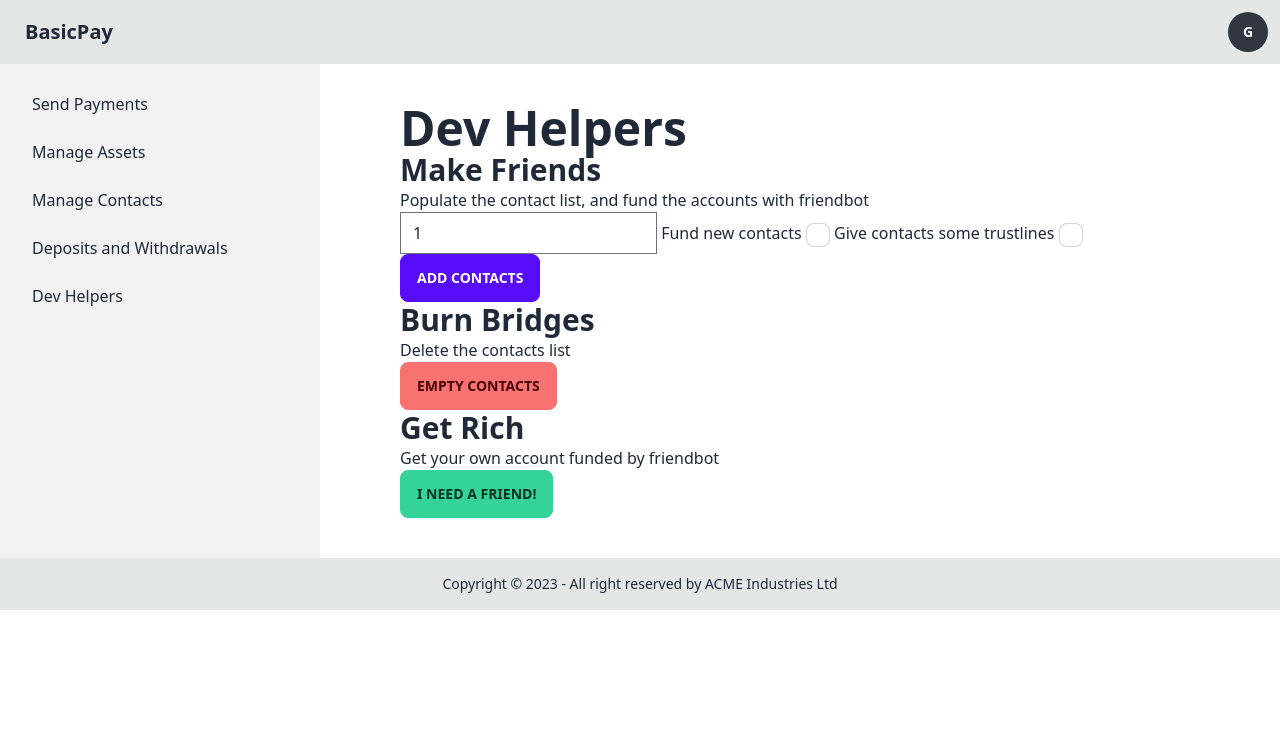
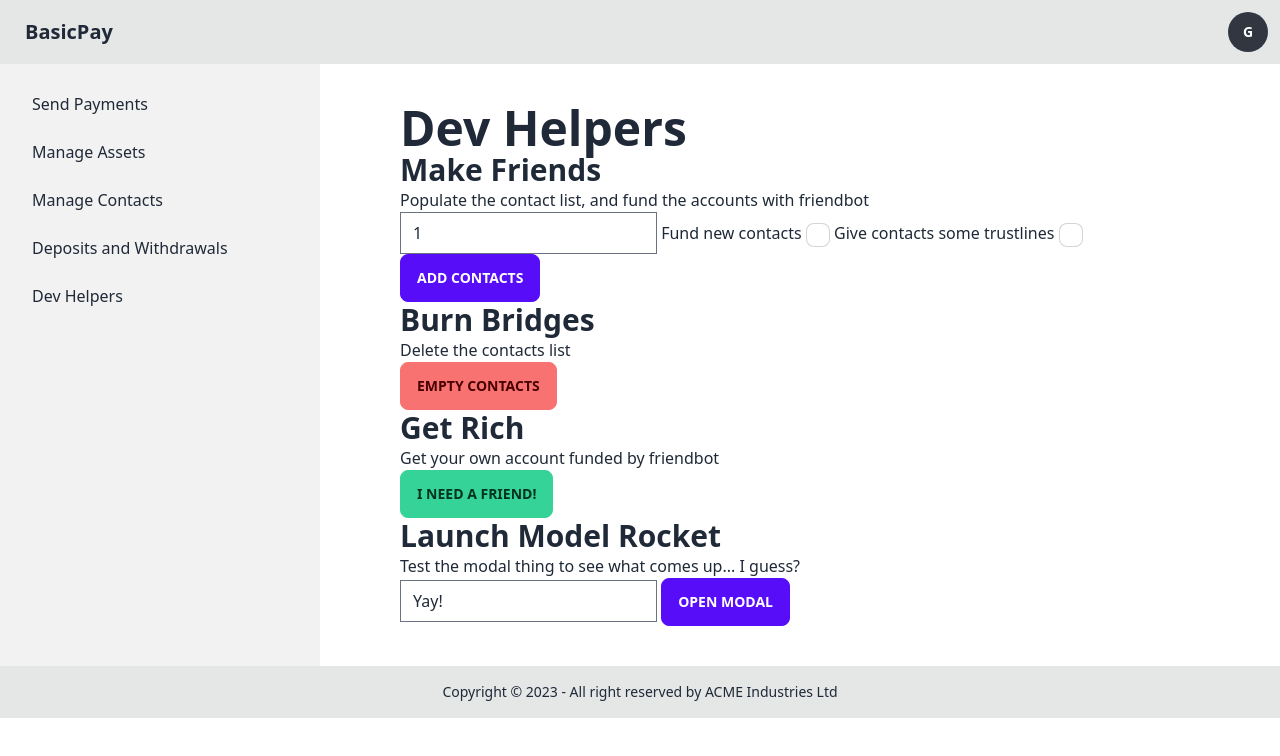
Before and after one commit to ElliotFriend/bpa, a SvelteKit app: page /dashboard/dev in a window 1280 px wide. Shown: the top 756 px of the page. Built offline with nearby package versions, Linux system fonts and the light colour scheme; what stellar-sdk would draw is missing.

Commit message:
Some promising work on the modal popups for tx confirmation
Signed-off-by: Elliot Voris <elliot@stellar.org>

```diff
--- /dev/null
+++ b/src/lib/components/TxPreviewModal.svelte
@@ -0,0 +1,16 @@
+<script>
+    import { modalStore } from '$lib/stores/modalStore'
+    console.log("Hi, there! Greetings from TXPreviewModal.svelte")
+</script>
+
+<!-- Put this part before </body> tag -->
+<input type="checkbox" id="my-modal" class="modal-toggle" />
+<div class="modal">
+  <div class="modal-box">
+    <h3 class="font-bold text-lg">{$modalStore.title}</h3>
+    <p class="py-4">{$modalStore.body}</p>
+    <div class="modal-action">
+      <label for="my-modal" class="btn">{$modalStore.button}</label>
+    </div>
+  </div>
+</div>
--- /dev/null
+++ b/src/lib/stores/modalStore.js
@@ -0,0 +1,7 @@
+import { writable } from "svelte/store";
+
+export let modalStore = writable({
+    title: 'Congratulations random Internet user!',
+    body: "You've been selected for a chance to get one year of subscription to use Wikipedia for free!",
+    button: 'Yay!'
+})
--- a/src/routes/+page.svelte
+++ b/src/routes/+page.svelte
@@ -1,7 +1,9 @@
 <script>
+    import { modalStore } from '$lib/stores/modalStore'
     import { getContext } from 'svelte';
     import { derived, get } from 'svelte/store';
     import PinModal from '$lib/components/PinModal.svelte';
+    import TxPreviewModal from '$lib/components/txPreviewModal.svelte';
 
 
     const user = getContext('user');
@@ -29,6 +31,8 @@
     </div>
 </div>
 
+<!-- <TxPreviewModal /> -->
+
 <!-- <PinModal
 	header="Signup"
 	description="Please provide a 6-digit passcode to sign up. This passcode will be used to encrypt the secret key for your Stellar address. Your secret key will be stored on your device. You will be the only one to ever have custody over this key."
--- a/src/routes/dashboard/+layout.svelte
+++ b/src/routes/dashboard/+layout.svelte
@@ -2,6 +2,7 @@
     import Navbar from './Navbar.svelte';
     import Sidebar from './Sidebar.svelte';
     import Footer from './Footer.svelte';
+    import TxPreviewModal from '$lib/components/TxPreviewModal.svelte';
 
     /** @type {import('./$types').LayoutData} */
     export let data;
@@ -22,3 +23,5 @@
     <Footer />
 
 </div>
+
+<TxPreviewModal />
--- a/src/routes/dashboard/dev/+page.svelte
+++ b/src/routes/dashboard/dev/+page.svelte
@@ -5,6 +5,7 @@
     import { fundWithFriendbot, startTransaction } from '$lib/utils/horizonQueries'
     import { fetchAssets } from '$lib/utils/stellarExpert'
     import { addContactTrustlines } from '$lib/utils/devHelpers'
+    import { modalStore } from '$lib/stores/modalStore'
 
     export let data
 
@@ -53,4 +54,8 @@
     <h2 class="text-3xl font-bold">Get Rich</h2>
     <p>Get your own account funded by friendbot</p>
     <button class="btn btn-success" on:click={fundWithFriendbot(data.bpaPublicKey)}>I need a friend!</button>
+    <h2 class="text-3xl font-bold">Launch Model Rocket</h2>
+    <p>Test the modal thing to see what comes up... I guess?</p>
+    <input type="text" bind:value={$modalStore.button} />
+    <label for="my-modal" class="btn btn-primary">open modal</label>
 </div>
```
